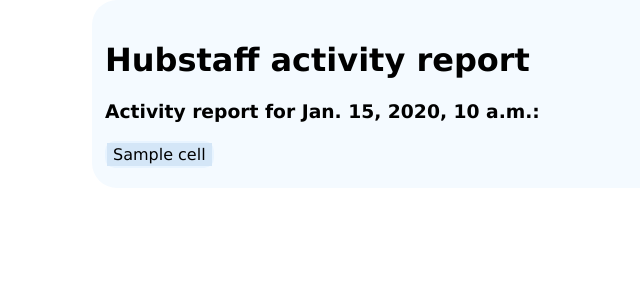
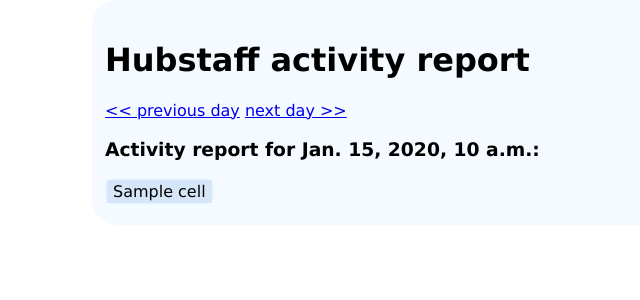
Before and after one commit to kelsohmm/hubtracker, a Django app: template webapp/templates/report.html in a window 1280 px wide. Shown: the top 300 px of the page, without its empty margins (23-663 px from the left). Run offline with Django 3.2, Linux system fonts and the light colour scheme; the template is opened without the code that fills it: most values are stand-ins (such as "Sample title", 1, 10 or a date in 2020).

Commit message:
added links to prev and next day

```diff
--- a/webapp/templates/report.html
+++ b/webapp/templates/report.html
@@ -1,7 +1,10 @@
 {% extends "index.html" %}
 
 {% block content %}
-
+<div>
+    <a href="/{{prev_date}}"><< previous day</a>
+    <a href="/{{next_date}}">next day >></a>
+</div>
 {% if table|length > 0 %}
     <h3>Activity report for {{date}}:</h3>
     <table>
--- a/webapp/views.py
+++ b/webapp/views.py
@@ -3,7 +3,7 @@
 from scraping.api_request import request_activity_table
 from webapp.dateutils import shift_date, is_date_valid
 
-_DATE_FORMAT = '%d-%m-%Y'
+_DATE_FORMAT = '%Y/%m/%d'
 
 def index_view(request):
     yesterday = shift_date(date.today(), days_to_shift=-1)
```
Lines whose indentation alone changed are shown as unchanged.
